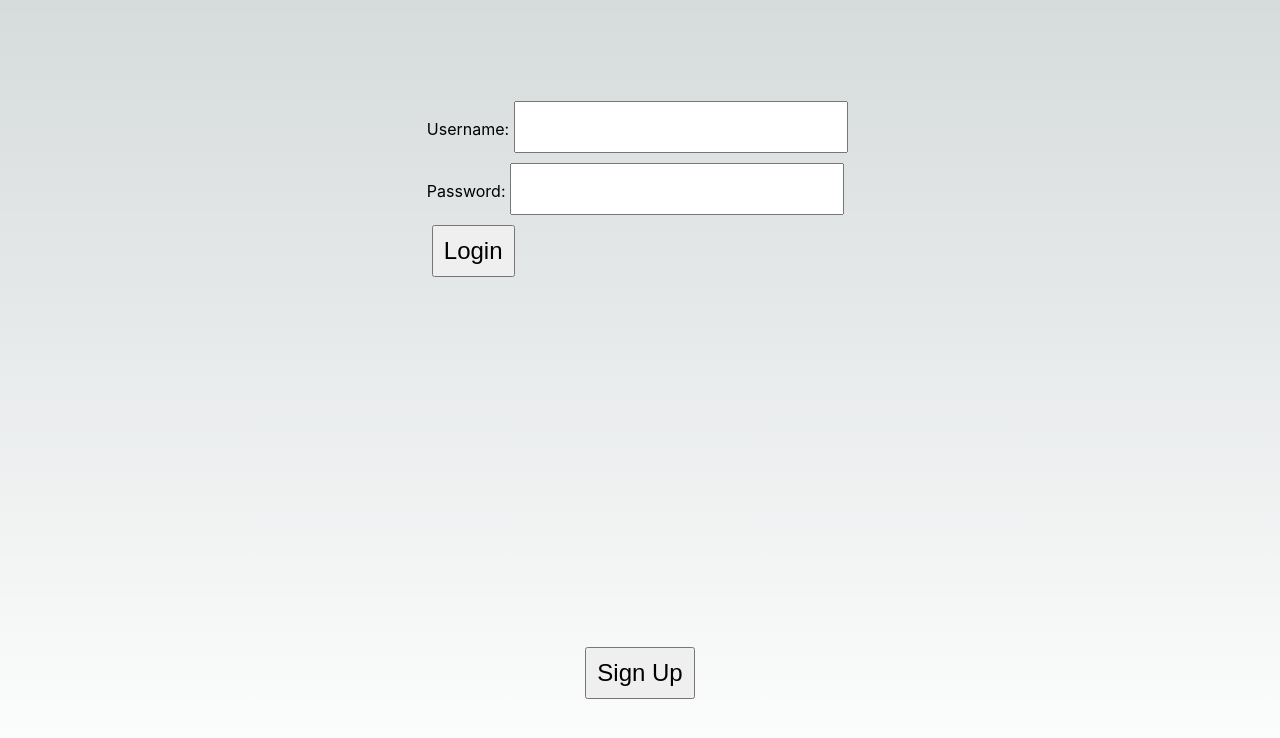
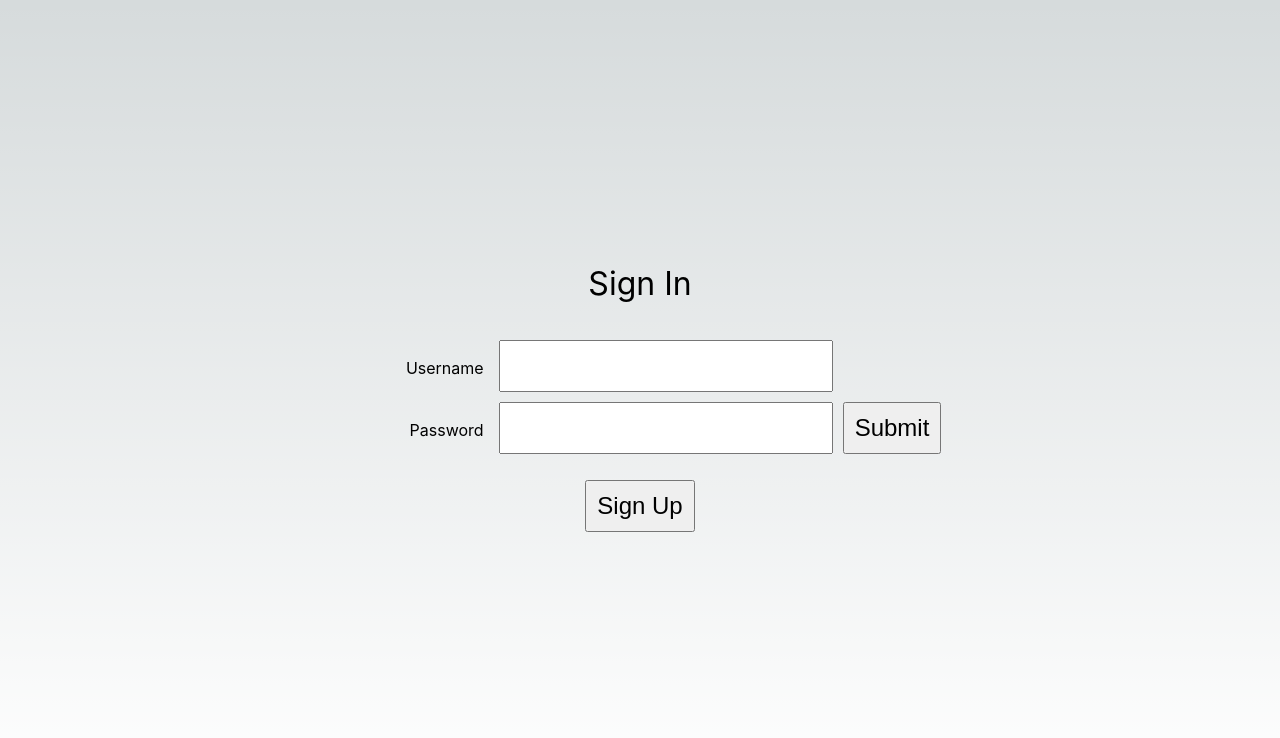
Before and after one commit to vganesan97/vidbox, a Next.js app in the folder frontend-next/: page / in a window 1280 px wide. Shown: the top 738 px of the page. Built offline with nearby package versions, Linux system fonts and the light colour scheme; no server answers.

Commit message:
-finished login and sign up pages on the frontend -abstracted firebase inits on the backend

```diff
--- /dev/null
+++ b/frontend-next/components/ErrorModal.tsx
@@ -0,0 +1,14 @@
+import styles from 'styles/CreateAccount.module.css'
+
+// @ts-ignore
+const ErrorModal = ({error}) => {
+    return (
+        <div className={styles.errorModal}>
+            <h2>Error!</h2>
+            <p><b>Code: </b>{error.code}</p>
+            <p><b>Message: </b>{error.msg}</p>
+        </div>
+    );
+}
+
+export default ErrorModal
--- a/frontend-next/pages/index.tsx
+++ b/frontend-next/pages/index.tsx
@@ -1,78 +1,133 @@
-import { Inter } from 'next/font/google';
-import styles from '@/styles/Home.module.css';
+import { Formik, Field, Form, ErrorMessage } from 'formik';
 import { useRouter } from 'next/router';
-import { getAuth, signInWithEmailAndPassword } from "firebase/auth";
+import { useState, useEffect } from 'react';
+import styles from 'styles/CreateAccount.module.css'
+import { useSignInWithEmailAndPassword } from 'react-firebase-hooks/auth';
+import { auth } from "@/firebase_creds";
+import ErrorModal from "@/components/ErrorModal";
 
-const inter = Inter({ subsets: ['latin'] });
+interface FormValues {
+    username: string;
+    password: string;
+}
 
 export default function Home() {
     const router = useRouter();
+    const [errorModalOpen, setErrorModalOpen] = useState(false);
+    const [errorMsg, setErrorMsg] = useState({code: '', msg: ''})
+    const [routingToSignUp, setRoutingToSignUp] = useState(false);  // Add this line
+    const [
+        signInWithEmailAndPassword,
+        user,
+        loading,
+        error,
+    ] = useSignInWithEmailAndPassword(auth);
 
+    useEffect(() => {
         // @ts-ignore
-  const signInWithEmailAndPass = async (auth, email: string, password: string): Promise<UserCredential> => {
+        let errorTimeout;
+        if (error) {
+            setErrorModalOpen(true);
+            setErrorMsg({
+                code: error.code,
+                msg: error.message
+            });
+
+            errorTimeout = setTimeout(() => {
+                setErrorModalOpen(false);
+                setErrorMsg({
+                    code: '',
+                    msg: ''
+                });
+            }, 5000);  // Clear the error message after 5 seconds
+        }
+        // @ts-ignore
+        return () => clearTimeout(errorTimeout);  // Clean up on unmount
+    }, [error]);
+
+    const signIn = async (values: FormValues) => {
         try {
-      const userCredential = await signInWithEmailAndPassword(auth, email, password);
-      const user = userCredential.user;
-      // Continue processing the user as needed
+            const userCredential = await signInWithEmailAndPassword(values.username, values.password);
+            if (userCredential) {
+                router.push({
+                    pathname: '/dashboard',
+                    query: {username: values.username}
+                })
+
+                setErrorMsg({
+                    code: '',
+                    msg: ''
+                });
+            }
         } catch (error) {
-      // @ts-ignore
-      const errorCode = error.code;
-      // @ts-ignore
-      const errorMessage = error.message;
-      // Handle the error as needed
-      throw error;
+            console.error('An error occurred:', error);
+        }
+        if (error) {
+            setErrorModalOpen(true);
+            setErrorMsg({
+                code: error.code,
+                msg: error.message,
+            });
         }
     };
 
-  // @ts-ignore
-  const handleSubmit = async (e) => {
-    e.preventDefault();
-    const formData = new FormData(e.target);
-    const data = {
-      username: formData.get('username'),
-      password: formData.get('password'),
-    };
+    const route = () => {
+        setRoutingToSignUp(true);  // Add this line
+        router.push('/create-account');
+    }
 
-    const response = await fetch('http://127.0.0.1:8081/login', {
-      method: 'POST',
-      headers: { 'Content-Type': 'application/json' },
-      body: JSON.stringify(data),
-    });
-
-    const result = await response.json();
-    console.log(result)
-
-    if (response.ok) {
-      router.push({
-        pathname: '/dashboard',
-        query: { username: result.username },
-      });
-    } else {
-      console.log('invalid login')
-    }
-  };
-
-  const handleCreateAcct = async () => {
-    router.push({
-      pathname: '/create-account',
-      query: { username: "result.username" },
-    });
-  };
 
   return (
       <main className={styles.main}>
-        <form onSubmit={handleSubmit}>
+          <div className={styles.title}>Sign In</div>
+          <Formik
+              initialValues={{ username: '', password: '' }}
+              validateOnChange={false}
+              validateOnBlur={false}
+              validate={(values) => {
+                  const errors: Partial<FormValues> = {};
+                  if (!values.username) errors.username = 'Required';
+                  if (!values.password) errors.password = 'Required';
+
+                return errors;
+            }}
+            onSubmit={
+                async (values, { setSubmitting }) => {
+                    await signIn(values);
+                    setSubmitting(false);
+                }
+            }
+          >
+            {({ isSubmitting }) => (
+              <Form>
                   <div>
-            <label htmlFor="username">Username:</label>
-            <input type="text" id="username" name="username" autoComplete="current-password" />
+                      <label className={styles.label} htmlFor="username">Username</label>
+                      <Field id="username" name="username" />
+                      <ErrorMessage name="username" component="div" className={styles.error} />
                   </div>
+
                   <div>
-            <label htmlFor="password">Password:</label>
-            <input type="password" id="password" name="password" autoComplete="current-password" />
+                      <label className={styles.label} htmlFor="password">Password</label>
+                      <Field id="password" name="password" type="password" />
+                      <ErrorMessage name="password" component="div" className={styles.error} />
+
+                      <button type="submit" disabled={isSubmitting}>
+                          {loading && !routingToSignUp ? "Loading..." : "Submit"}
+                      </button>
                   </div>
-          <button type="submit">Login</button>
-        </form>
-        <button onClick={handleCreateAcct} type="submit">Sign Up</button>
+
+                  <div className={styles.signupWrapper}>
+                      <button onClick={route}>
+                          Sign Up
+                      </button>
+                  </div>
+
+                  <div style={{width: '100%'}}>
+                      {errorModalOpen && !routingToSignUp && <ErrorModal error={errorMsg}/>}
+                  </div>
+              </Form>
+            )}
+        </Formik>
       </main>
   );
 }
--- a/frontend-next/styles/CreateAccount.module.css
+++ b/frontend-next/styles/CreateAccount.module.css
@@ -3,6 +3,13 @@
     width: 150px; /* adjust this as needed */
     text-align: right;
     margin-right: 10px; /* space between label and input */
+}
+
+.signupWrapper {
+    display: flex;
+    justify-content: center;
+    align-items: center;
+    margin-top: 1rem;
 }
 
 .error {
```
Also changed, not shown: frontend-next/pages/create-account.tsx (+72 -72 lines), frontend-next/pages/dashboard.tsx (+24 -18 lines), 2 other files (tests, documents, lock files or other folders). Lines whose indentation alone changed are shown as unchanged.
